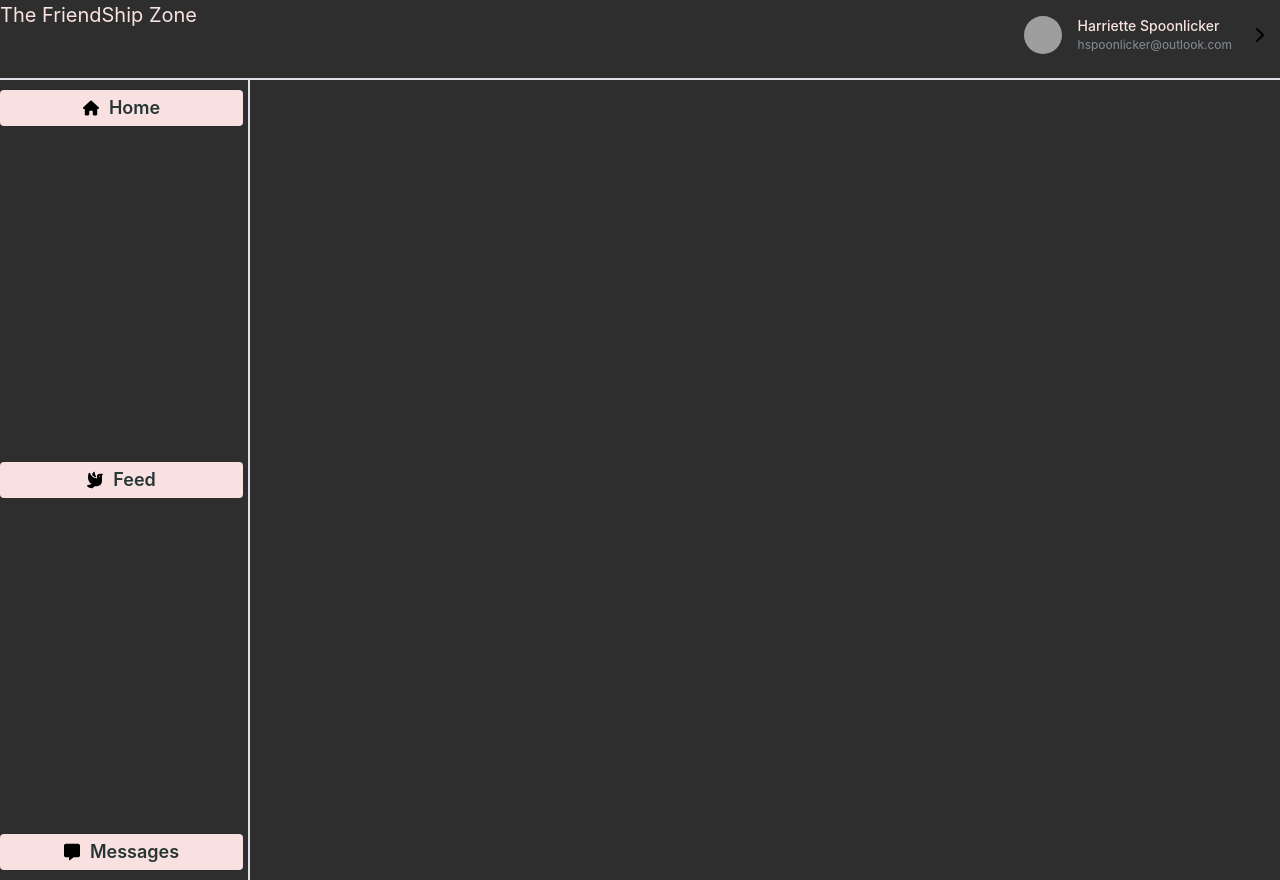
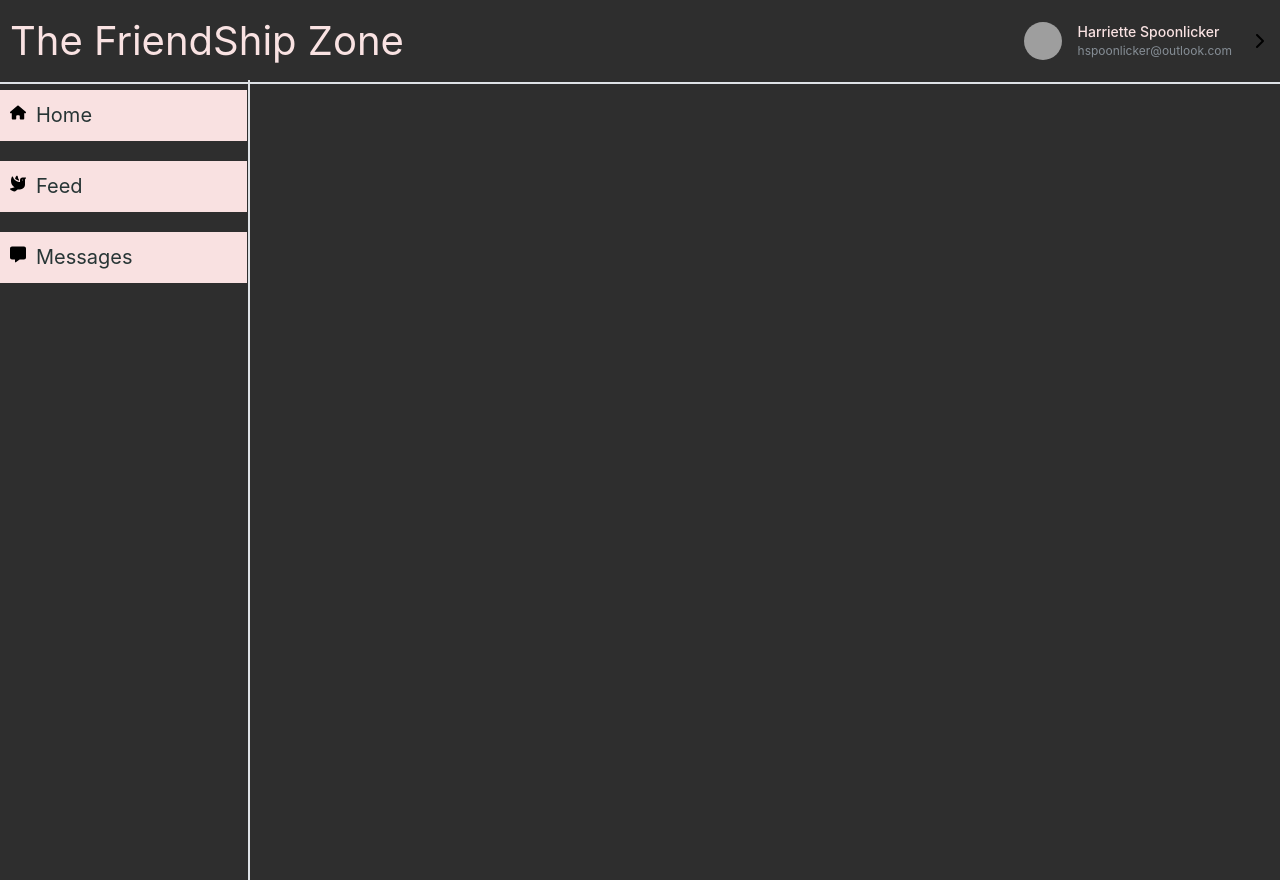
Before and after one commit to A-n-u-O/social-media, a React (Vite) app: page /dashboard in a window 1280 px wide. Built offline with nearby package versions, Linux system fonts and the light colour scheme; grey boxes are pictures that could not be loaded.

Commit message:
changes made

```diff
--- a/src/Components/Feed.tsx
+++ b/src/Components/Feed.tsx
@@ -16,15 +16,15 @@ import galleryRemoveIcon from "../assets/galleryRemove.svg";
 import commentIcon from "../assets/Comment.svg";
 import { useDisclosure } from "@mantine/hooks";
 
-type CommentProps = {
-  comment: string;
-  date: string
-}
-const date = new Date()
-date.getDate()
-date.getHours()
-date.getMinutes()
-date.getFullYear()
+// type CommentProps = {
+//   comment: string;
+//   date: string;
+// };
+const date = new Date();
+date.getDate();
+date.getHours();
+date.getMinutes();
+date.getFullYear();
 const Feed = () => {
   const [likedPosts, setLikedPosts] = useState<boolean[]>([]);
   // const [comments, setComments] = useState<CommentProps[]>([]);
@@ -71,14 +71,17 @@ const Feed = () => {
   };
 
   const handleComment = () => {
-    return <Textarea size="md" label="Add Comment" placeholder="Add Comment" />;
+    return <Textarea size="md" label="Add Comment" placeholder="Add Comment" autosize/>;
   };
 
   const DisplayPosts = () => {
     return posts.map((post, index) => (
       <Card key={index} mb="sm" h="400px" maw="600px" m="auto">
+        <Card.Section h="30px">
+
+        </Card.Section>
         {post.image && (
-          <Card.Section h="300">
+          <Card.Section h="300px">
             <Image src={post.image} height="250px" alt="Post image" />
           </Card.Section>
         )}
@@ -134,6 +137,7 @@ const Feed = () => {
             <Image h="1.5rem" w="1.5rem" m="xs" src={galleryRemoveIcon} />
           </Button>
           <Textarea
+            autosize
             size="md"
             label="Post description"
             placeholder="What's on your mind?"
--- a/src/Pages/Dashboard.tsx
+++ b/src/Pages/Dashboard.tsx
@@ -3,10 +3,8 @@ import {
   Avatar,
   Box,
   Button,
-  Container,
   Divider,
   Flex,
-  Grid,
   Group,
   Image,
   Menu,
@@ -22,6 +20,7 @@ import chevronRightIcon from "../assets/chevronRightIcon.svg";
 import homeIcon from "../assets/homeIcon.svg";
 import messageIcon from "../assets/messageIcon.svg";
 import feedIcon from "../assets/feedIcon.svg";
+import logOutIcon from "../assets/logOutIcon.svg";
 import { useWindowScroll } from "@mantine/hooks";
 import { forwardRef } from "react";
 const Dashboard = () => {
@@ -81,7 +80,9 @@ const Dashboard = () => {
           direction="column"
           justify="space-between">
           <Flex direction="row" justify="space-between" w="100%">
-            <Text fz="xl">The FriendShip Zone</Text>
+            <Text fz="40px" p="10px">
+              The FriendShip Zone
+            </Text>
             {/* profile */}
             <Menu withArrow>
               <Menu.Target>
@@ -103,7 +104,12 @@ const Dashboard = () => {
                   <MenuLabel>View profile</MenuLabel>
                 </MenuItem>
                 <MenuItem leftSection={<img src={chevronRightIcon} />}>
+                  <MenuItem
+                    leftSection={
+                      <Image src={logOutIcon} h="1.6rem" w="1.6rem" />
+                    }>
                     <MenuLabel onClick={() => navigate("/")}>Logout</MenuLabel>
+                  </MenuItem>
                 </MenuItem>
               </Menu.Dropdown>
             </Menu>
@@ -114,60 +120,61 @@ const Dashboard = () => {
           <Grid.Col span={{ xs: 3 }}> */}
         <Flex mt="80px" h="calc(100dvh - 80px)">
           <Flex pos="fixed" left="0" top="80px" w="250px" h="100%">
-            <Flex
-              w="100%"
-              direction="column"
-              justify="space-between"
-              mr={5}
-              py={10}>
-              <Button
+            <Flex w="100%" direction="column" mr={1} py={10} gap={20}>
+              <Box
                 c="#273535"
                 bg="#F9E1E1"
-                p="5px"
-                fz="lg"
-                fullWidth
-                onClick={() => navigate("Home")}
-                leftSection={
+                p="10px"
+                fz="xl"
+                onClick={() => navigate("home")}>
                 <img
                   src={homeIcon}
-                    style={{ color: "black", height: "1.2rem", width: "1rem" }}
+                  style={{
+                    color: "black",
+                    height: "1.2rem",
+                    width: "1rem",
+                    marginRight: "10px",
+                  }}
                   alt="home"
                 />
-                }>
                 Home
-              </Button>
-              <Button
+              </Box>
+              <Box
                 c="#273535"
                 bg="#F9E1E1"
-                p="5px"
-                fz="lg"
-                fullWidth
-                leftSection={
+                p="10px"
+                fz="xl"
+                onClick={() => navigate("feed")}>
                 <img
                   src={feedIcon}
-                    style={{ color: "black", height: "1.2rem", width: "1rem" }}
+                  style={{
+                    color: "black",
+                    height: "1.2rem",
+                    width: "1rem",
+                    marginRight: "10px",
+                  }}
                   alt="feed"
                 />
-                }
-                onClick={() => navigate("Feed")}>
                 Feed
-              </Button>
-              <Button
+              </Box>
+              <Box
                 c="#273535"
                 bg="#F9E1E1"
-                p="5px"
-                fz="lg"
-                fullWidth
-                leftSection={
+                p="10px"
+                fz="xl"
+                onClick={() => navigate("messages")}>
                 <img
                   src={messageIcon}
-                    style={{ color: "black", height: "1.2rem", width: "1rem" }}
+                  style={{
+                    color: "black",
+                    height: "1.2rem",
+                    width: "1rem",
+                    marginRight: "10px",
+                  }}
                   alt="messages"
                 />
-                }
-                onClick={() => navigate("messages")}>
                 Messages
-              </Button>
+              </Box>
             </Flex>
 
             <Divider orientation="vertical" size="sm" h="100%" />
```
Also changed, not shown: src/assets/logOutIcon.svg (added). Lines whose indentation alone changed are shown as unchanged.
